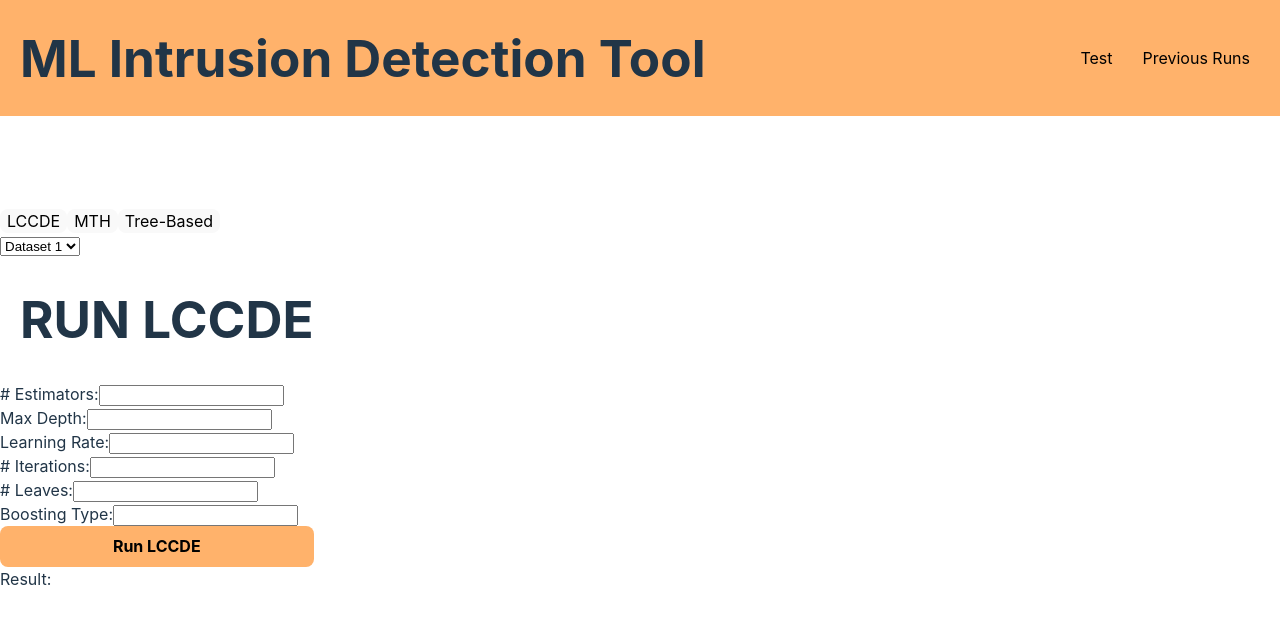
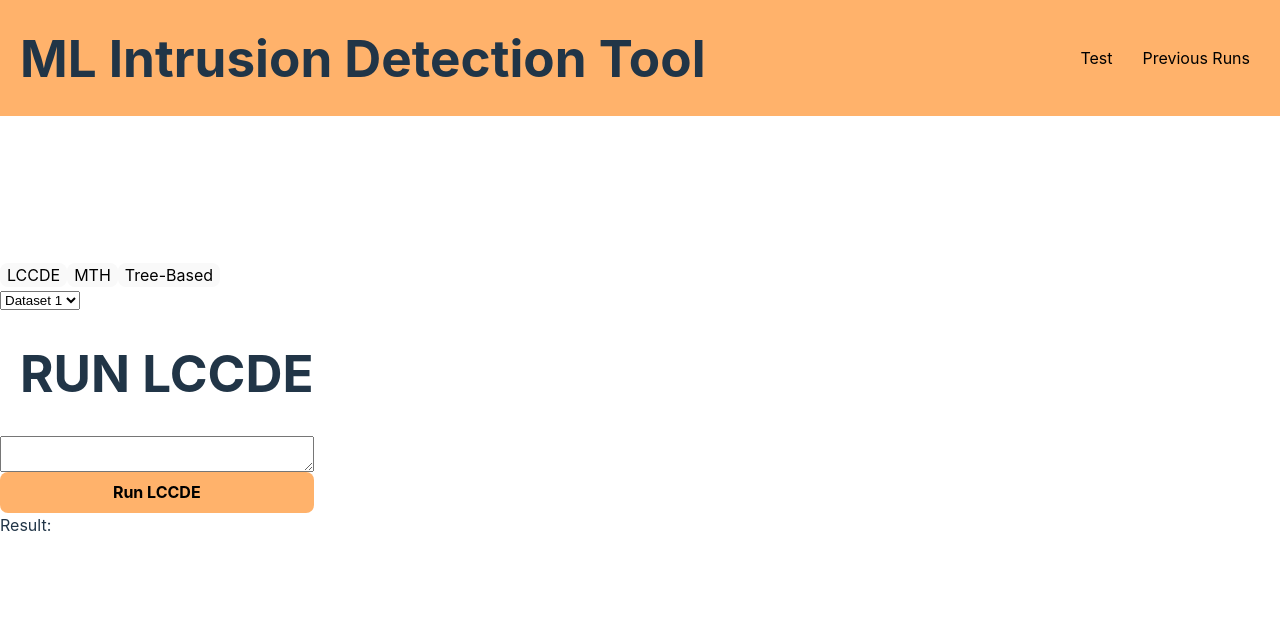
Before and after one commit to ZaneLeBlanc/Group66Frontend, a React (Vite) app in the folder Frontend/: page /Test in a window 1280 px wide. Shown: the top 624 px of the page. Built offline with nearby package versions, Linux system fonts and the light colour scheme.

Commit message:
comparison mode can run a blank run

```diff
--- a/Frontend/src/Components/CSS/PreviousRuns.css
+++ b/Frontend/src/Components/CSS/PreviousRuns.css
@@ -32,11 +32,18 @@
     background-color: white;
     flex: 1;
     display: flex;
-    justify-content: center;
+    justify-content: space-between;
     align-items: center;
     width: 100%;
     height: 100%
     padding-bottom: 216px;
+}
+
+.page p {
+    padding: 0;
+    width: 100%;
+    word-break: break-all;
+    white-space: normal;
 }
 
 .filterContainer {
@@ -45,3 +52,10 @@
     flex-direction: column;
     width: 80%;
 }
+
+.record {
+    padding: 100px;
+    flex: 1;
+    width: 50%;
+    border: 1px solid black;
+}
--- a/Frontend/src/Components/ModelPages/PageLCCDE.tsx
+++ b/Frontend/src/Components/ModelPages/PageLCCDE.tsx
@@ -1,22 +1,12 @@
-import React, {useState} from 'react'
+import {useState} from 'react'
 import axios from 'axios'
 
-function PageLCCDE(props : any) {
-    /*Props:
-    dataset: int # which dataset user selected
-    */
-    // usage -> props.dataset
-    const[lccdeResponse, setLccdeResponse] = useState();
-    const[nEstimators, setEstimators] = useState('');
-    const[maxDepth, setMaxDepth] = useState('');
-    const[learningRate, setLearningRate] = useState('');
-    const[numIterations, setNumIterations] = useState('');
-    const[numLeaves, setNumLeaves] = useState('');
-    const[boostingType, setBoostingType] = useState('');
+function PageLCCDE() {
+    const[lccdeRequest, setLccdeRequest] = useState('');
+    const[lccdeResponse, setLccdeResponse] = useState('');
 
     const sendLCCDEParams = async () => {
         try {
-            const lccdeRequest = generateJSON();
             const response = await axios.put('http://localhost:5000/runLccde', {code: lccdeRequest});
 
             setLccdeResponse(response.data);
@@ -27,65 +17,15 @@ function PageLCCDE(props : any) {
         }
     }
 
-    // n_estimators, max_depth,  and learning_rate are re-used.. perhaps one input for all?
-    const generateJSON = () => {
-        return {
-            model_req: {
-                dataset_name: props.dataset,
-                XGB: {
-                    n_estimators: {nEstimators},
-                    max_depth: {maxDepth},
-                    learning_rate: {learningRate}
-                },
-                LightGBM: {
-                    num_iterations: {numIterations},
-                    max_depth: {maxDepth},
-                    learning_rate: {learningRate},
-                    num_leaves: {numLeaves},
-                    boosting_type: {boostingType}
-                },
-                CatBoost: {
-                    n_estimators: {nEstimators},
-                    max_depth: {maxDepth},
-                    learning_rate: {learningRate}
-                }
-            }
-        }
-    }
-
     return(
-        // TODO: change input types (buttons, dropdowns, etc.)
+        // TODO: split up params into individual entries (buttons, dropdowns, etc.)
         <div>
             <h1>RUN LCCDE</h1>
-            <form onSubmit={sendLCCDEParams}>
-                <div className="testSection">
-                    <label>
-                    # Estimators:
-                    <input type="text" className='paraminput' value={nEstimators} onChange={(e) => setEstimators(e.target.value)} />
-                    </label>
-                    <label>
-                        Max Depth:
-                        <input type="text" className='paraminput' value={maxDepth} onChange={(e) => setMaxDepth(e.target.value)} />
-                    </label>
-                    <label>
-                        Learning Rate:
-                        <input type="text" className='paraminput' value={learningRate} onChange={(e) => setLearningRate(e.target.value)} />
-                    </label>
-                    <label>
-                        # Iterations:
-                        <input type="text" className='paraminput' value={numIterations} onChange={(e) => setNumIterations(e.target.value)} />
-                    </label>
-                    <label>
-                        # Leaves:
-                        <input type="text" className='paraminput' value={numLeaves} onChange={(e) => setNumLeaves(e.target.value)} />
-                    </label>
-                    <label>
-                        Boosting Type:
-                        <input type="text" className='paraminput' value={boostingType} onChange={(e) => setBoostingType(e.target.value)} />
-                    </label>
-                    <button className="runbt" type="submit">Run LCCDE</button>
+            <div className="testSection">
+                <textarea value={lccdeRequest} onChange={(e) =>
+                setLccdeRequest(e.target.value)}/>
+                <button className="runbt" onClick={sendLCCDEParams}>Run LCCDE</button>
                 </div>
-            </form>
             <div>Result: {lccdeResponse}</div>
         </div>
     )
--- a/Frontend/src/Components/PreviousRuns.tsx
+++ b/Frontend/src/Components/PreviousRuns.tsx
@@ -8,11 +8,40 @@ import axios from 'axios';
 import moment from 'moment';
 
 
+
 function PreviousRuns() {
+    const[lccdeRequest, setLccdeRequest] = useState(`{
+        "model_req": {
+          "dataset_name": "",
+          "XGB": {
+            "n_estimators": "",
+            "max_depth": "",
+            "learning_rate": ""
+          },
+          "LightGBM": {
+            "num_iterations": "",
+            "max_depth": "",
+            "learning_rate": "",
+            "num_leaves": "",
+            "boosting_type": ""
+          },
+          "CatBoost": {
+            "n_estimators": "",
+            "max_depth": "",
+            "learning_rate": ""
+          }
+        }
+      }`);
+
 
     const [flowStarted, setFlowStarted] = useState(false);
+    const [comparisonMode, setComparisonMode] = useState(false);
     const [selectedId, setSelectedId] = useState("-1");
+    const [comparingId, setComparingId] = useState("-1");
+    const [comparingResponse, setComparingResponse] = useState<any>();
+
     const [runsData, setRunsData] = useState<any[]>([]);
+
 
     const [filterDate, setFilterDate] = useState<any>();
     const [filterF1, setFilterF1] = useState<any>();
@@ -37,6 +66,9 @@ function PreviousRuns() {
     const handleSelection = (newSelectedId: any) => {
         //make the initial text go away
         setFlowStarted(true);
+
+        //if comparing, go back to just viewing one record
+        setComparisonMode(false);
 
         // Create updated Sidebar cards array
         var newNewArray = [];
@@ -92,7 +124,7 @@ function PreviousRuns() {
 
       fetchData();
 
-    }, []);
+    }, [comparingId]);
 
     // given an id's run, this function returns the JSON object from the initial data retrieval.
     // in the future we would want to just parse the data here to pass it to a component as props
@@ -194,6 +226,8 @@ function PreviousRuns() {
             for (var i = 0; i < newSubArray.length; i++)
             {
                 const parsedDate = moment(newSubArray[i].date, "M-DD-YYYY", false);
+
+                //console.log("comparing:["+parsedDate.format("YYYY-MM-DD") + "] AND [" + filterDate + ']')
                 if (parsedDate.format("YYYY-MM-DD") != filterDate)
                     {
                         newSubArray = [newSubArray.slice(0, i), ...newSubArray.slice(i + 1)]
@@ -210,6 +244,36 @@ function PreviousRuns() {
         else {
             setFilteredPreviousRunCards([]);
         }
+    }
+
+    const runModifiedAndCompare = () => {
+        //Set page state variable to be comparing
+        setComparingResponse("running")
+        setComparisonMode(true);
+
+        // api call to run
+        //let lccdeRequest = "";
+        let newResponse = "";
+        console.log("within run Modified and compare");
+        const sendLCCDEParams = async () => {
+            try {
+
+                const response = await axios.put('http://localhost:5000/runLccde', {code: lccdeRequest});
+
+                //newResponse = response.data;
+                setComparingResponse(response.data)
+                //console.log(newResponse)
+                //setComparingId(lccdeRequest.id)
+            } catch (error) {
+                console.error('Error sending response: ', error);
+            }
+        }
+        sendLCCDEParams();
+
+        //after api call, re-retrieve results and apply filter (happens from use effect dependency of comparingId)
+
+        //render new component group that is passed a left result and right result
+        //set comparingId so the FE knows which record to show on the right side
     }
 
     return (
@@ -257,13 +321,35 @@ function PreviousRuns() {
             </div>
             <div className="page">
 
+
+
+
+
+
             {flowStarted ? (
                 // placeholder, here we will render a specific run's parameters and result as well as a re-run button
                 //<LCCDEParams props={} />
                 //<Result id={selectedId}/>
-                <p style={{padding: "100px"}}>{retrieveDataWithId(selectedId)}</p>
+
+                    <div className="record">
+                        <p>{retrieveDataWithId(selectedId)}</p>
+                        <button onClick={() => runModifiedAndCompare()}>run again</button>
+                    </div>
+
             ) : (
-                <h3>Select a record to view details</h3>
+                <h3 style={{ paddingLeft:"500px" }}>Select a record to view details</h3>
+            )}
+
+
+            {comparisonMode ? //Render new one to the right
+            (
+                <div className="record">
+                            <p>{comparingResponse /*retrieveDataWithId(comparingId)*/}</p>
+                            <button onClick={() => runModifiedAndCompare()}>run again</button>
+                </div>
+            ) :
+            (
+                <></>
             )}
             </div>
         </div>
```
